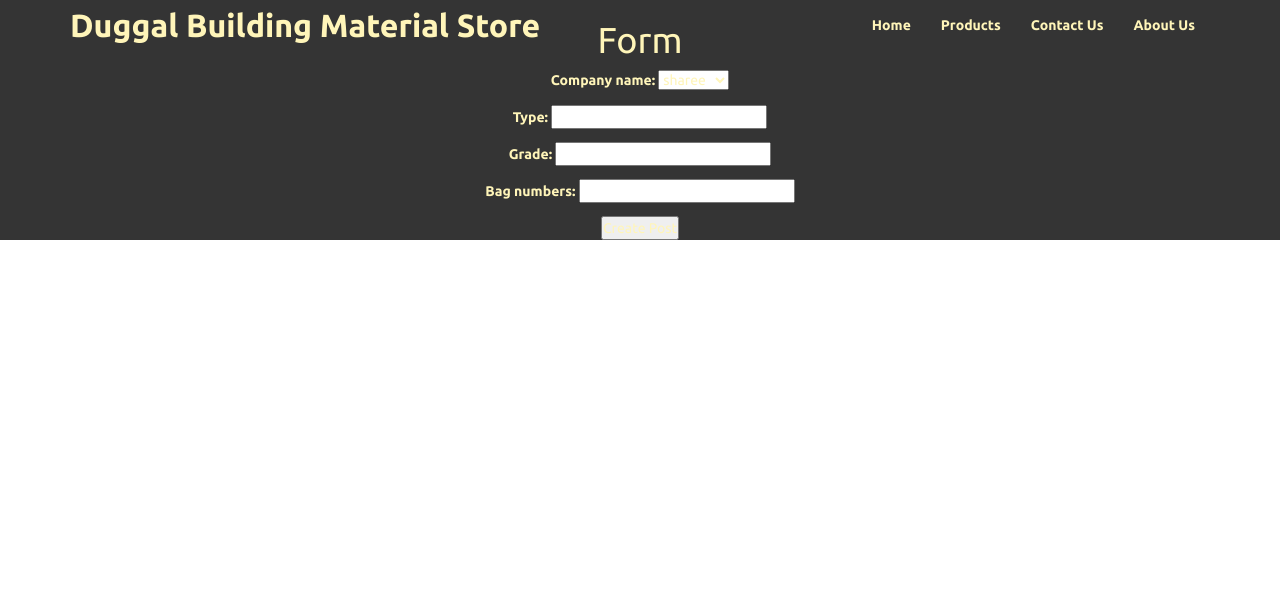
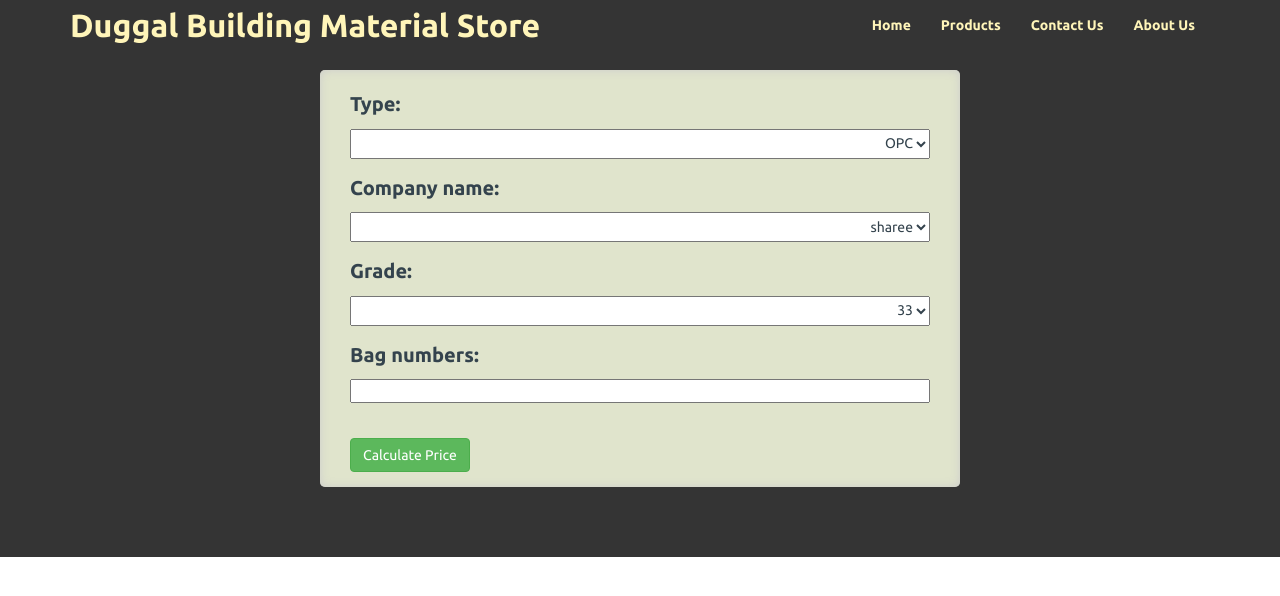
Before and after one commit to singh1114/Djangosite, a Django app: page /product/cement/ in a window 1280 px wide. Shown: the top 596 px of the page. Run offline with Django 3.2, Linux system fonts and the light colour scheme; some libraries are stand-ins or nearby versions.

Commit message:
Cement form styled

```diff
--- a/duggal/webportal/forms.py
+++ b/duggal/webportal/forms.py
@@ -3,23 +3,24 @@ from .models import *
 
 
 class cementform(forms.Form):
-	grade = Cement.grade
-	#print(grade)
+	#Code to show all the dinstict companies name ass choices
+
 	distcompanyname = Cement.objects.order_by().values('Company_Name').distinct()
-	ids = Cement.objects.order_by().values('id').distinct()
-	#print(temp)
+
 	companynametuple =()
 	tempvar1 = 0
 	for tempvar2 in distcompanyname:
-		companynametuple = ((ids[tempvar1]['id'], tempvar2['Company_Name']),) + companynametuple
+		companynametuple = ((tempvar2['Company_Name'], tempvar2['Company_Name']),) + companynametuple
 		tempvar1 = tempvar1 + 1
 
-	print(companynametuple)
+	#code to write choices of types
+	Type = Cement.pc_type
 
+	#code to write choices of grades
+	grade = Cement.grade
 
-	#companies_name = companies_name.Company_Name
+	#code to create the real forms
 	company_name = forms.ChoiceField(choices=companynametuple)
-	Type = forms.CharField()
-	Grade = forms.CharField()
+	Type = forms.ChoiceField(choices=Type)
+	Grade = forms.ChoiceField(choices=grade)
 	bag_numbers = forms.IntegerField()
-	print(company_name)
--- /dev/null
+++ b/duggal/webportal/static/css/cement.css
@@ -0,0 +1,36 @@
+#startform{
+	margin-top: 70px;
+	margin-bottom: 70px;
+	background: #E0E4CC;
+	color: #34434D;
+	text-align: left;
+	border-radius: 5px;
+	box-shadow: inset 0 0 10px #ccc;
+}
+#startform form{
+	margin: 15px;
+}
+#startform label{
+	color: #34434D;
+	margin-top: 5px;
+	font-size: 20px;
+}
+#startform select{
+	width: 100%;
+	height: 30px;
+	text-align: right;
+	color: #34434D;
+	margin-top: 5px;
+}
+#startform option{
+	color: #34434D;
+}
+#startform input{
+	width: 100%;
+	color: #34434D;
+	margin-top: 5px;
+	margin-bottom: 5px;
+}
+#startform button{
+	margin-top: 20px;
+}
--- a/duggal/webportal/templates/webportal/base.html
+++ b/duggal/webportal/templates/webportal/base.html
@@ -9,6 +9,7 @@
     <link href="https://fonts.googleapis.com/css?family=Ubuntu:400,700" rel="stylesheet">
     <link rel="stylesheet" href="{% static 'css/base.css' %}">
     <link rel="stylesheet" href="{% static 'css/index.css' %}">
+    <link rel="stylesheet" href="{% static 'css/cement.css' %}">
 </head>
 <body>
 	<div class="container-fluid">
--- a/duggal/webportal/templates/webportal/cement.html
+++ b/duggal/webportal/templates/webportal/cement.html
@@ -1,41 +1,14 @@
 {% extends 'webportal/base.html' %}
 {% load staticfiles %}
 {% block content %}
-	<div class="row" id="cementform">
-		<div class="col-md-8 col-md-offset-2">
-			<h1>Cement</h1><hr/>
-			<form action="" method="">
-				<div>
-					Company Name
-					<select class="form-control">
-						{% for q in allcompanies %}
-							<option>{{ q.Company_Name }}</option>
-						{% endfor %}
-				    </select>
-				</div>
-				<div>
-					Type
-					<select class="form-control">
-						{%for q in pc_type %}
-					        <option>{{ q.1 }}</option>
-						{% endfor %}
 
-				    </select>
-				</div>
-				<div>
-					Grade
-					<select class="form-control">
-						{% for q in grade %}
-							<option>{{ q.1 }}</option>
-						{% endfor %}
-				    </select>
-				</div>
-				<div>
-					Total number of bags
-					<input type="text" class="form-control">
-				</div>
-				<button class="btn btn-success">Calculate Price	</button>
-			</form>
-		</div>
+<div class="row" id="formspage">
+	<div class="col-md-6 col-md-offset-3" id="startform">
+		<form method="POST" action="output/">{% csrf_token %}
+			{{ form.as_p }}
+			<button class="btn btn-success" type="submit">Calculate Price</button>
+		</form>
 	</div>
+</div>
+
 {% endblock %}
--- a/duggal/webportal/templates/webportal/forms.html
+++ /dev/null
@@ -1,9 +0,0 @@
-{% extends 'webportal/base.html' %}
-{% load staticfiles %}
-{% block content %}
-<h1>Form</h1>
-<form method="POST" action="output/">{% csrf_token %}
-	{{ form.as_p }}
-	<input type="submit" value="Create Post" name="">
-</form>
-{% endblock %}
--- a/duggal/webportal/views.py
+++ b/duggal/webportal/views.py
@@ -10,28 +10,15 @@ from .models import *
 def index(request):
     return render(request, 'webportal/index.html', {})
 
-def cement(request):
-	allcompanies = Cement.objects.all()
-	grade = Cement.grade
-	pc_type = Cement.pc_type
-
-	context = {
-		'allcompanies': allcompanies,
-		'grade': grade,
-		'pc_type': pc_type
-	}
-
-
-	return render(request, 'webportal/cement.html', context)
-
 def cementicform(request):
 	form = cementform(request.POST or None)
 	context = {
 		"form" : form
 	}
 
-	return render(request, "webportal/forms.html", context)
+	return render(request, "webportal/cement.html", context)
 
 def output(request):
 	query1 = request.POST.get('company_name')
 	return HttpResponse(query1)
+	print(query1)
```
Also changed, not shown: 2 other files.
